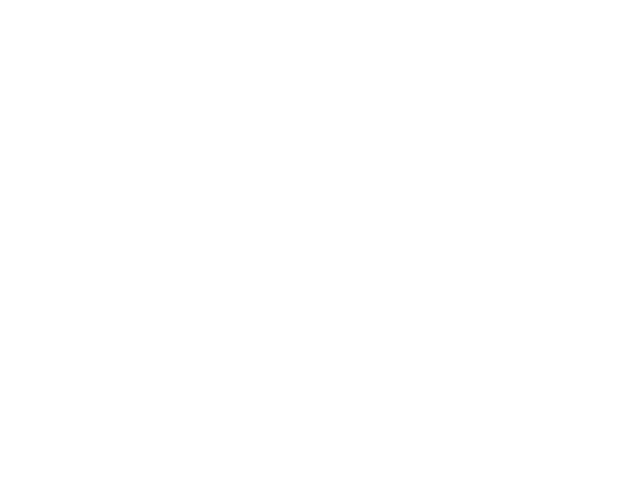
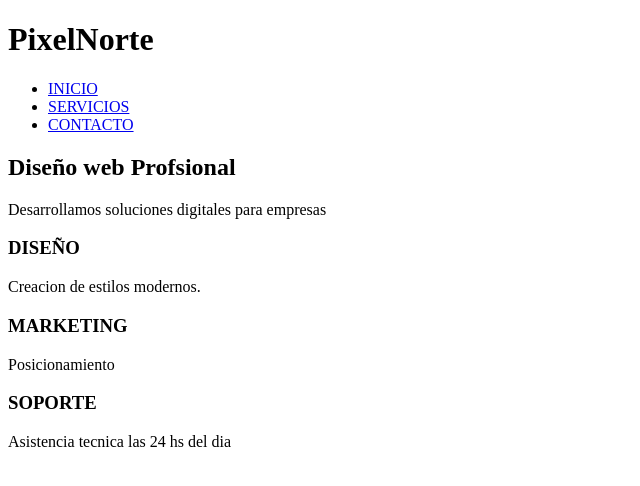
Before and after one commit to maxidina/PixelNorte, a plain HTML site: page index.html in a window 1280 px wide. Shown: the whole page, without its empty margins (0-640 px from the left). Drawn offline with Linux system fonts and the light colour scheme.

Commit message:
pagina index con menu y algunas secciones y algunos estilos

```diff
--- a/css/styles.css
+++ b/css/styles.css
@@ -0,0 +1,37 @@
+{
+margin:0;
+padding:0;
+box-sizing:border-box
+}
+body { font-family :Arial , sans-serif;
+	background-color: #f4f4f4;
+	color:#333;
+}
+header{background-color:#1f2937;
+	color:white;
+	padding:20px;
+}
+header h1{ text-alig:center;
+	   margin-bottom: 15px;
+}
+nav ul1{list-style:none;
+	   text-align:center;
+}
+nav li { display :inline-block;
+	margin:0 10px;
+}
+nav a {text-decoration:none;
+	color:white;
+	font-weight:blod;
+}
+nav a:hover{color:#60a5fa}
+main{padding:20px;}
+section {margin-botton: 20px;}
+section h2{margin-bottom: 10px;
+	   color:#1f2937;
+}
+article{ backgroiund-color:white;
+	padding:15px;
+	margin-botom:15px;
+	borde-radius:10px;
+}
--- a/index.html
+++ b/index.html
@@ -1,9 +1,46 @@
 <!DOCTYPE html>
 <html lang="es">
 <head>
+	<meta charset="UTF-8">
+	<meta name="viewport" content="width=device-width,initial-scale=1.0">
+	<title>PixelNorte</title>
+</head>
 
+<body>
+	<header>
+		<h1>PixelNorte</h1>
+		<nav>
+			<ul>
+			<li><a href="index.html">INICIO</a></li>
+			<li><a href="servicios.html">SERVICIOS</a></li>
+			<li><a href="contacto.html">CONTACTO</a></li>
+			<ul>
+		</nav>
+	</header>
 
-</head>
-<body>
+<main>
+
+<section>
+	<h2>Diseño web Profsional</h2>
+	<p>Desarrollamos soluciones digitales para empresas<p>
+</section>
+
+<article>
+	<h3>DISEÑO</h3>
+	<p>Creacion de estilos modernos.</p>
+</article>
+
+<article>
+	<h3>MARKETING</h3>
+	<p>Posicionamiento<p>
+</article>
+
+<article>
+	<h3>SOPORTE</h3>
+	<p>Asistencia tecnica las 24 hs del dia</p>
+</article>
+
+</main>
+
 </body>
 </html>
```
